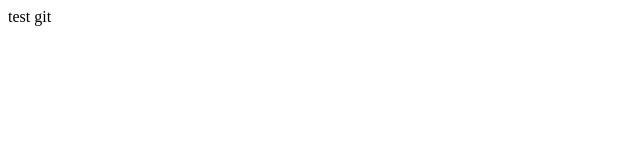
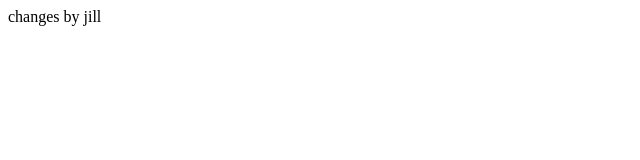
Before and after one commit to ndrianja/site_git, a plain HTML site: page index.html in a window 1280 px wide. Shown: the full height of the page, 0-640 px from the left. Drawn offline with Linux system fonts and the light colour scheme.

Commit message:
header changed

```diff
--- a/index.html
+++ b/index.html
@@ -9,7 +9,7 @@
 </head>
 
 <body>
-    test git
+    changes by jill
 </body>
 
 </html>
```
